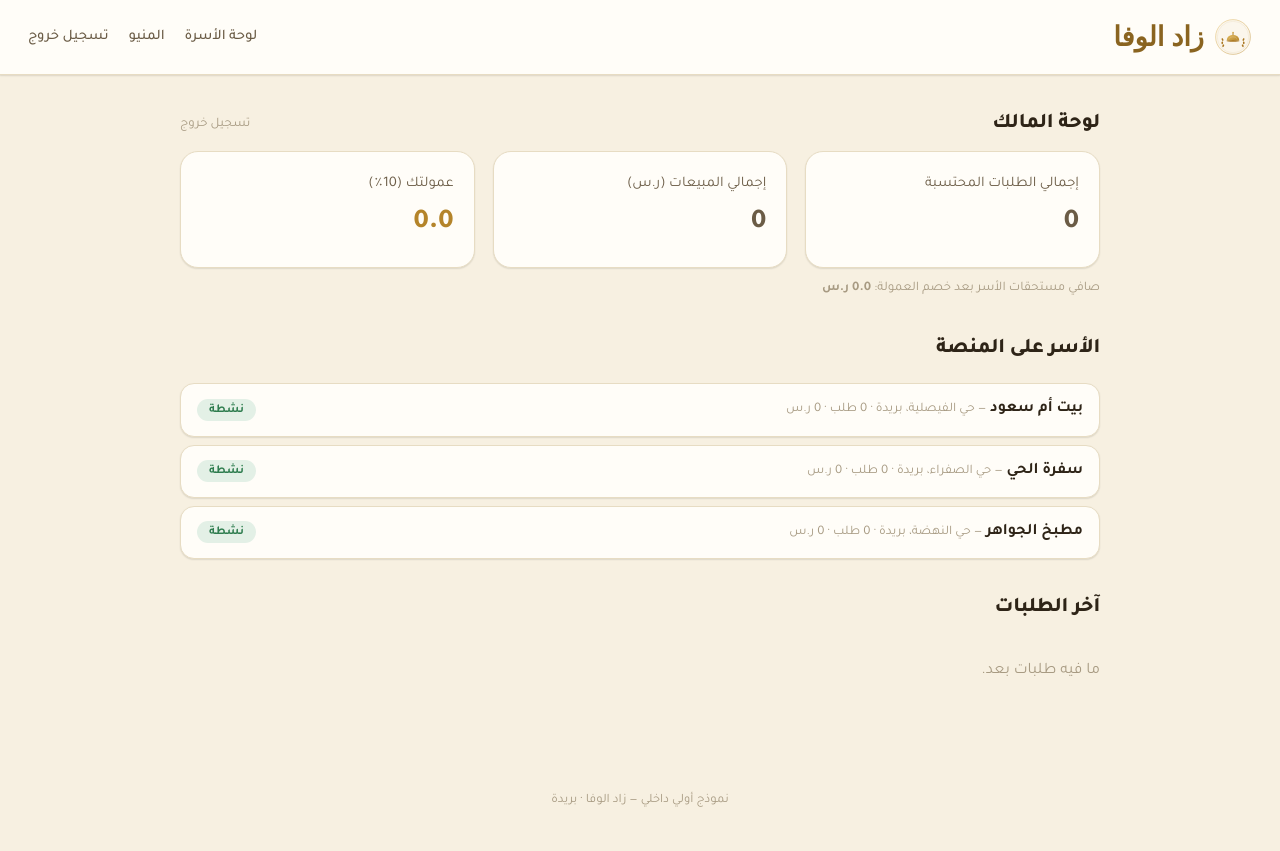
After one commit to kmraym99/zad-alwafa, a Flask app: page /owner/dashboard in a window 1280 px wide. The commit adds this page. Run offline with Flask 3, Linux system fonts and the light colour scheme; the visitor is signed in with stand-in values (Sample User, id 1); data comes from the database, SQL or seed files in the repository; data that the repository does not hold is empty; some web fonts are replaced.

Commit message:
Add owner dashboard: revenue overview, commission, family suspend/activate

```diff
--- a/app.py
+++ b/app.py
@@ -10,6 +10,8 @@ DB_PATH = APP_DIR / "db.sqlite3"
 
 app = Flask(__name__)
 app.secret_key = "zad-alwafa-dev-secret"
+OWNER_PASSWORD = os.environ.get("OWNER_PASSWORD", "zad-admin-2026")
+COMMISSION_RATE = 0.10
 
 
 # ---------------------------------------------------------------- database
@@ -44,7 +46,8 @@ def init_db():
             dinner_cutoff INTEGER NOT NULL,
             lunch_window TEXT NOT NULL,
             dinner_window TEXT NOT NULL,
-            verified INTEGER NOT NULL DEFAULT 1
+            verified INTEGER NOT NULL DEFAULT 1,
+            active INTEGER NOT NULL DEFAULT 1
         );
         CREATE TABLE IF NOT EXISTS dishes (
             id INTEGER PRIMARY KEY AUTOINCREMENT,
@@ -181,7 +184,7 @@ def families():
     if not session.get("customer_name"):
         return redirect(url_for("start"))
     db = get_db()
-    rows = db.execute("SELECT * FROM families ORDER BY rating DESC").fetchall()
+    rows = db.execute("SELECT * FROM families WHERE active=1 ORDER BY rating DESC").fetchall()
     data = [{"row": r, "meals": meal_status(r)} for r in rows]
     return render_template("families.html", families=data)
 
@@ -437,6 +440,75 @@ def family_logout():
     return redirect(url_for("home"))
 
 
+# ---------------------------------------------------------------- owner routes
+
+@app.route("/owner/login", methods=["GET", "POST"])
+def owner_login():
+    if request.method == "POST":
+        if request.form.get("password") == OWNER_PASSWORD:
+            session["is_owner"] = True
+            return redirect(url_for("owner_dashboard"))
+        flash("كلمة المرور غير صحيحة.", "error")
+        return redirect(url_for("owner_login"))
+    return render_template("owner_login.html")
+
+
+@app.route("/owner/logout")
+def owner_logout():
+    session.pop("is_owner", None)
+    return redirect(url_for("home"))
+
+
+@app.route("/owner/dashboard")
+def owner_dashboard():
+    if not session.get("is_owner"):
+        return redirect(url_for("owner_login"))
+    db = get_db()
+    families = db.execute("SELECT * FROM families ORDER BY name").fetchall()
+    orders = db.execute(
+        """
+        SELECT o.*, f.name AS family_name, d.name AS dish_name
+        FROM orders o
+        JOIN families f ON f.id = o.family_id
+        JOIN dishes d ON d.id = o.dish_id
+        ORDER BY o.id DESC
+        """
+    ).fetchall()
+
+    counted = [o for o in orders if o["status"] != "rejected"]
+    gross = sum(o["total"] for o in counted)
+    commission = round(gross * COMMISSION_RATE, 2)
+    payout = round(gross - commission, 2)
+
+    per_family = {}
+    for o in counted:
+        stats = per_family.setdefault(o["family_name"], {"count": 0, "gross": 0})
+        stats["count"] += 1
+        stats["gross"] += o["total"]
+
+    return render_template(
+        "owner_dashboard.html",
+        families=families,
+        orders=orders[:30],
+        gross=gross,
+        commission=commission,
+        payout=payout,
+        per_family=per_family,
+        order_count=len(counted),
+        commission_pct=int(COMMISSION_RATE * 100),
+    )
+
+
+@app.route("/owner/family/<int:family_id>/toggle", methods=["POST"])
+def owner_toggle_family(family_id):
+    if not session.get("is_owner"):
+        return redirect(url_for("owner_login"))
+    db = get_db()
+    db.execute("UPDATE families SET active = 1 - active WHERE id=?", (family_id,))
+    db.commit()
+    return redirect(url_for("owner_dashboard"))
+
+
 init_db()
 
 if __name__ == "__main__":
--- a/static/theme.css
+++ b/static/theme.css
@@ -129,7 +129,7 @@ a{ color:inherit; text-decoration:none; }
 .cutoff-note{ display:flex; gap:8px; flex-wrap:wrap; margin-top:14px; }
 
 .form{ display:flex; flex-direction:column; gap:12px; margin-top:16px; }
-.form input[type=text]{
+.form input[type=text],.form input[type=password]{
   padding:13px 16px; border-radius:12px; border:1.5px solid var(--line); font-family:inherit; font-size:1rem;
   transition:border-color .15s;
 }
--- /dev/null
+++ b/templates/owner_dashboard.html
@@ -0,0 +1,55 @@
+{% extends "base.html" %}
+{% block title %}لوحة المالك — زاد الوفا{% endblock %}
+{% block content %}
+<div style="display:flex; justify-content:space-between; align-items:center; margin-bottom:8px;">
+  <h2 class="section-title" style="margin:0;">لوحة المالك</h2>
+  <a href="{{ url_for('owner_logout') }}" class="muted small">تسجيل خروج</a>
+</div>
+
+<div class="grid3">
+  <div class="feature-card">
+    <p class="muted small">إجمالي الطلبات المحتسبة</p>
+    <p style="font-size:1.7rem; font-weight:800; margin:4px 0 0;">{{ order_count }}</p>
+  </div>
+  <div class="feature-card">
+    <p class="muted small">إجمالي المبيعات (ر.س)</p>
+    <p style="font-size:1.7rem; font-weight:800; margin:4px 0 0;">{{ gross }}</p>
+  </div>
+  <div class="feature-card">
+    <p class="muted small">عمولتك ({{ commission_pct }}٪)</p>
+    <p style="font-size:1.7rem; font-weight:800; margin:4px 0 0; color:var(--accent);">{{ commission }}</p>
+  </div>
+</div>
+<p class="muted small" style="margin-top:10px;">صافي مستحقات الأسر بعد خصم العمولة: <b>{{ payout }} ر.س</b></p>
+
+<h3 class="section-title">الأسر على المنصة</h3>
+<div class="menu-manage-list">
+  {% for f in families %}
+  {% set stats = per_family.get(f.name, {"count":0,"gross":0}) %}
+  <form method="post" action="{{ url_for('owner_toggle_family', family_id=f.id) }}" class="menu-manage-row">
+    <span>
+      <b>{{ f.name }}</b>
+      <span class="muted small">— {{ f.area }} · {{ stats.count }} طلب · {{ stats.gross }} ر.س</span>
+    </span>
+    <button type="submit" class="pill {{ 'verified' if f.active else 'penalty' }} as-button">{{ 'نشطة' if f.active else 'موقوفة' }}</button>
+  </form>
+  {% endfor %}
+</div>
+
+<h3 class="section-title">آخر الطلبات</h3>
+<div class="order-list">
+  {% for o in orders %}
+  {% set label = status_labels[o.status] %}
+  <div class="order-row">
+    <div>
+      <b>{{ o.dish_name }}</b>
+      <div class="muted small">{{ o.family_name }} · {{ o.customer_name }} · {{ 'غداء' if o.meal == 'lunch' else 'عشاء' }}</div>
+    </div>
+    <div class="order-right">
+      <span class="price">{{ o.total }} ر.س</span>
+      <span class="pill {{ label[1] }}">{{ label[0] }}</span>
+    </div>
+  </div>
+  {% else %}<p class="muted">ما فيه طلبات بعد.</p>{% endfor %}
+</div>
+{% endblock %}
```
Also changed, not shown: templates/owner_login.html (added, +12 -0 lines).
